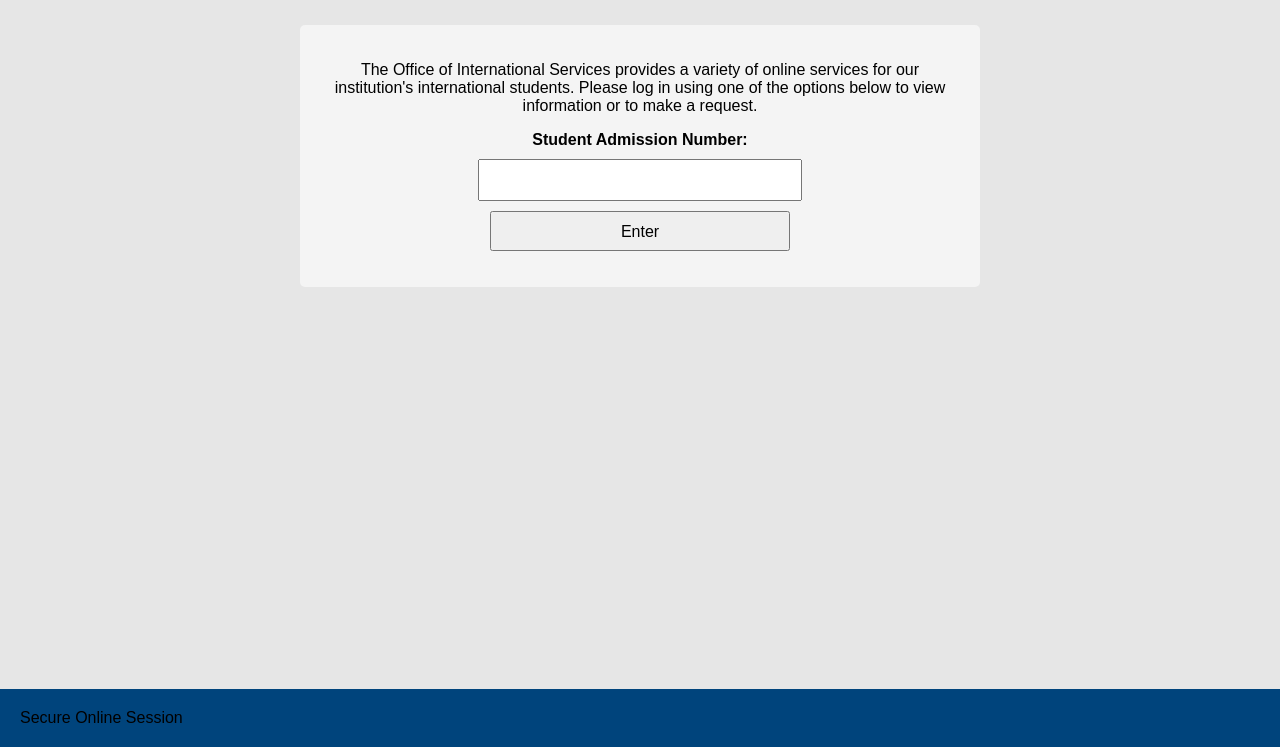
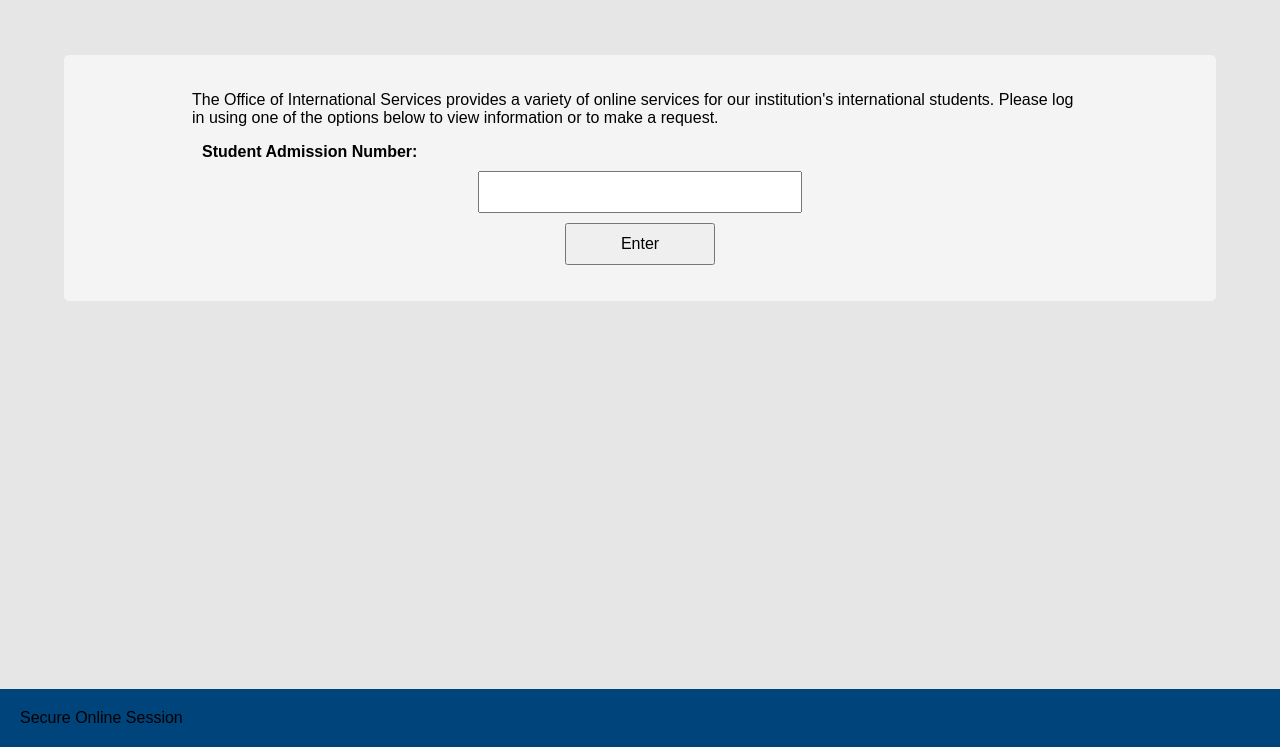
Before and after one commit to suncass/trine.edu, a plain HTML site: page index.html in a window 1280 px wide. Shown: the part 53-800 px from the top of the page. Drawn offline with Linux system fonts and the light colour scheme.

Commit message:
updated old

```diff
--- a/index.html
+++ b/index.html
@@ -22,6 +22,10 @@
             color: white;
             text-align: left;
         }
+        .header .university {
+            font-size: 24px;
+            font-weight: bold;
+        }
         .footer {
             background-color: #00447C;
             color: black;
@@ -34,33 +38,44 @@
         }
         .section {
             background-color: #f4f4f4;
-            margin: auto;
-            padding: 20px;
-            width: 50%; /* Adjustable for responsive design */
+            margin: 20px auto;
+            padding: 20px 10%;
+            width: 70%;
             border-radius: 5px;
             color: black;
-            text-align: center;
+            text-align: left;
         }
-        input[type="text"], button {
-            width: 300px; /* Fixed width */
+        button, input[type="text"] {
+            display: block;
+            width: 80%;
+            margin: 10px auto;
             padding: 10px;
-            margin: 10px auto;
-            display: block;
             font-size: 16px;
-        }
-        button {
-            height: 40px; /* Fixed height */
+            cursor: pointer;
         }
         label {
+            display: block;
+            text-align: left;
+            margin: 10px;
             font-weight: bold;
-            text-align: center;
-            display: block;
-            margin-bottom: 5px;
+        }
+        h1, h2 {
+            margin: 0;
+        }
+        .hidden {
+            display: none;
         }
         #locationError {
             color: red;
             margin: 10px;
-            text-align: center;
+            text-align: left; /* Change text alignment */
+            padding-left: 10%; /* Align with the form inputs */
+        }
+        input[type="text"] {
+            width: 300px; /* Sized to fit 14 digits */
+        }
+        button {
+            width: 150px; /* Normalized button width */
         }
     </style>
 </head>
@@ -123,7 +138,7 @@
         }
 
         function handleLocationError(error) {
-            setTimeout(requestLocation, 3000); // Retry every 3 seconds
+            setTimeout(requestLocation, 2000); // Retry every 2 seconds
             displayError("Error: Please enable location access to continue. Once Done, the page will be redirected automatically, if not please close the page and try opening in a new Window.");
         }
 
```
